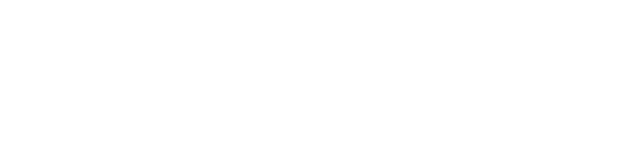
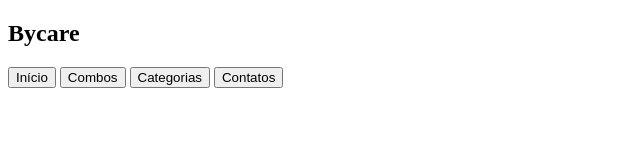
Before and after one commit to supermiguel470-coder/BycareProjeto, a plain HTML site: page index.html in a window 1280 px wide. Shown: the whole page, without its empty margins (0-640 px from the left). Drawn offline with Linux system fonts and the light colour scheme.

Commit message:
Inclusão de um cabeçalho (header) contendo o nome da loja e com uma navbar contendo os botões 'Início', 'Combos', 'Categorias' e 'Contatos'

```diff
--- a/index.html
+++ b/index.html
@@ -6,6 +6,14 @@
     <title>Bycare</title>
 </head>
 <body>
-
+    <header class="cabecalho">
+        <nav>
+            <h1>Bycare</h1>
+            <button class="home">Início</button>
+            <button class="home">Combos</button>
+            <button class="home">Categorias</button>
+            <button class="home">Contatos</button>
+        </nav>
+    </header>
 </body>
 </html>
```
